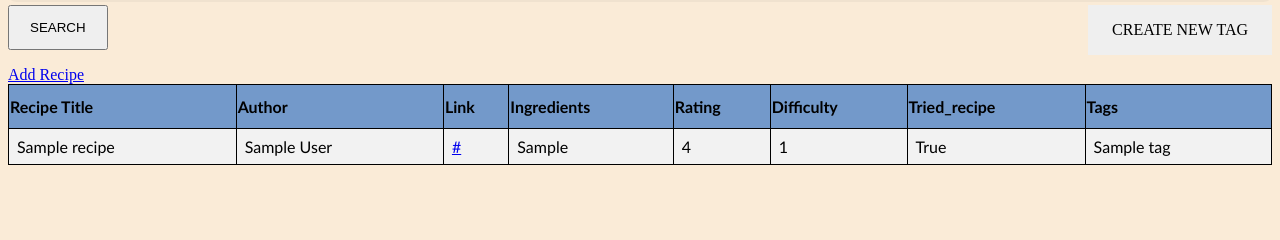
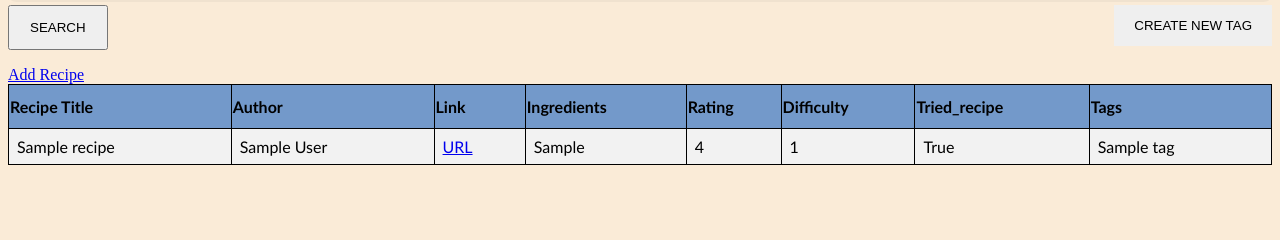
Before and after one commit to ShatteredArrow/homechef, a Flask app: template app/templates/recipe_index.html in a window 1280 px wide. Shown: the part 164-404 px from the top of the page. Run offline with Flask 2, Linux system fonts and the light colour scheme; a user stored in the database is signed in; tables that the repository leaves empty hold one stand-in row (values such as "Sample post"); the template is opened without the code that fills it: values that come from a table or form of the project are taken from there, most other values are stand-ins (such as "Sample title", 1, 10 or a date in 2020).

Commit message:
small css changes

```diff
--- a/app/static/css/recipie_index.css
+++ b/app/static/css/recipie_index.css
@@ -76,7 +76,6 @@ select option {
     padding-top: 12px;
     padding-bottom: 12px;
     text-align: left;
-
     color: black;
   }
   .btn {
@@ -86,15 +85,16 @@ select option {
    position: relative;
    text-decoration: none;
    text-transform: uppercase;
+   cursor: pointer;
   }
 
   form a {
   background-color: buttonface;
   -webkit-appearance: button;
-
   color: black;
+  position: relative;
+  font: 400 13.3333px Arial;
   padding: 1em 1.5em;
-  position: relative;
   text-decoration: none;
   text-transform: uppercase;
 }
@@ -105,4 +105,5 @@ form a:hover {
 
 form a:active {
   box-shadow: none;
-  top: 5px;}
+  top: 5px;
+}
--- a/app/templates/recipe_index.html
+++ b/app/templates/recipe_index.html
@@ -32,7 +32,7 @@
         <tr>
             <td>{{ recipe.title }}</td>
             <td>{{ recipe.author }}</td>
-            <td><a href="#">{{ recipe.link }}</a></td>
+            <td><a href="#">URL</a></td>
             <td>{{ recipe.ingredients }}</td>
             <td>{{ recipe.rating }}</td>
             <td>{{ recipe.difficulty }}</td>
```
